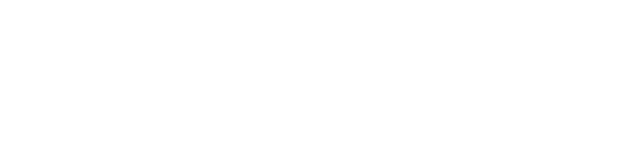
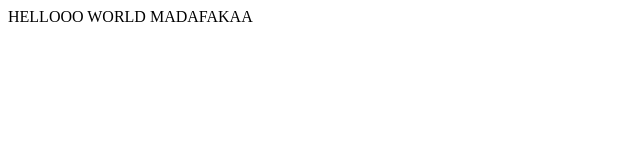
Before and after one commit to AntonioNDev/myPortfolio, a plain HTML site: page index.html in a window 1280 px wide. Shown: the whole page, without its empty margins (0-640 px from the left). Drawn offline with Linux system fonts and the light colour scheme.

Commit message:
hello world

```diff
--- a/index.html
+++ b/index.html
@@ -9,6 +9,6 @@
       <title>AntonioNDev</title>
    </head>
    <body>
-
+      <div>HELLOOO WORLD MADAFAKAA</div>
    </body>
 </html>
```
